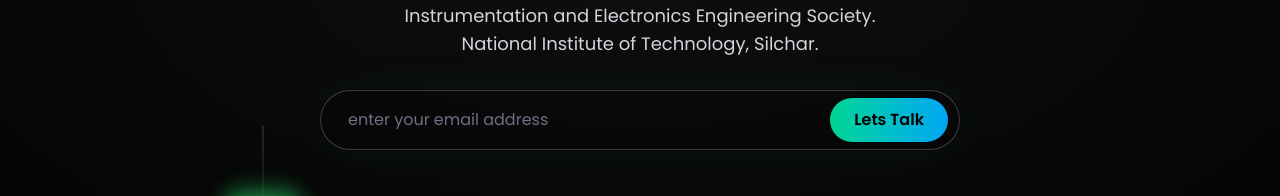
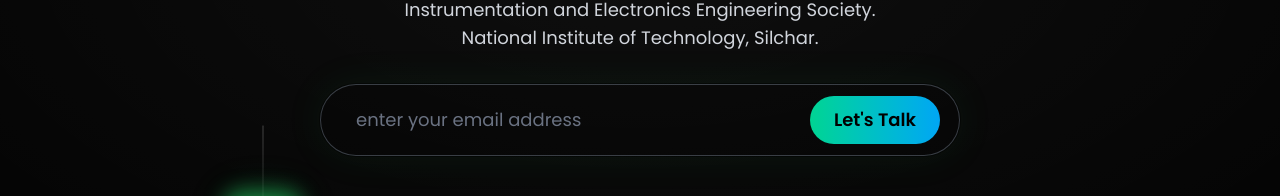
Before and after one commit to Newt-Shadow/Insees, a Next.js app: page / in a window 1280 px wide. Shown: the part 372-568 px from the top of the page. Built offline with nearby package versions, Linux system fonts and the light colour scheme; no server answers; the database is empty.

Commit message:
error fix

```diff
--- a/src/components/EmailForm.tsx
+++ b/src/components/EmailForm.tsx
@@ -19,21 +19,21 @@
       initial={{ opacity: 0, y: 8 }}
       animate={{ opacity: 1, y: 0 }}
       transition={{ delay: 0.6, duration: 0.6 }}
-      className="input-stroke mt-8 w-[86vw] max-w-[640px] rounded-full px-2 py-2 md:px-3 md:py-2 flex items-center gap-2 bg-black/20"
+      className="input-stroke mt-8 w-full sm:w-[95vw] md:w-[90vw] lg:w-[80vw] xl:w-[70vw] max-w-[640px] rounded-full px-2 py-1.5 sm:px-3 sm:py-2 md:px-4 md:py-2.5 lg:px-5 lg:py-3 flex items-center gap-1 sm:gap-2 bg-black/20"
     >
       <input
         value={email}
         onChange={(e) => setEmail(e.target.value)}
         type="email"
         placeholder="enter your email address"
-        className="flex-1 bg-transparent text-gray-200 placeholder-gray-500 px-4 py-2 focus:outline-none text-[15px] md:text-base"
+        className="flex-1 bg-transparent text-gray-200 placeholder-gray-500 px-2 py-1 sm:px-3 sm:py-1.5 md:px-4 md:py-2 focus:outline-none text-xs sm:text-sm md:text-base lg:text-lg"
       />
       <button
         type="submit"
-        className="relative isolate rounded-full px-5 md:px-6 py-2 md:py-[10px] font-semibold text-black transition-transform active:scale-[.98]"
+        className="relative isolate rounded-full px-3 py-1 sm:px-4 sm:py-1.5 md:px-5 md:py-2 lg:px-6 lg:py-2.5 font-semibold text-black text-xs sm:text-sm md:text-base lg:text-lg transition-transform active:scale-[.98]"
       >
         <span className="absolute inset-0 -z-10 rounded-full bg-gradient-to-r from-emerald-400 to-sky-500" />
-        {submitted ? "Thanks!" : "Lets Talk"}
+        {submitted ? "Thanks!" : "Let's Talk"}
       </button>
     </motion.form>
   );
```
